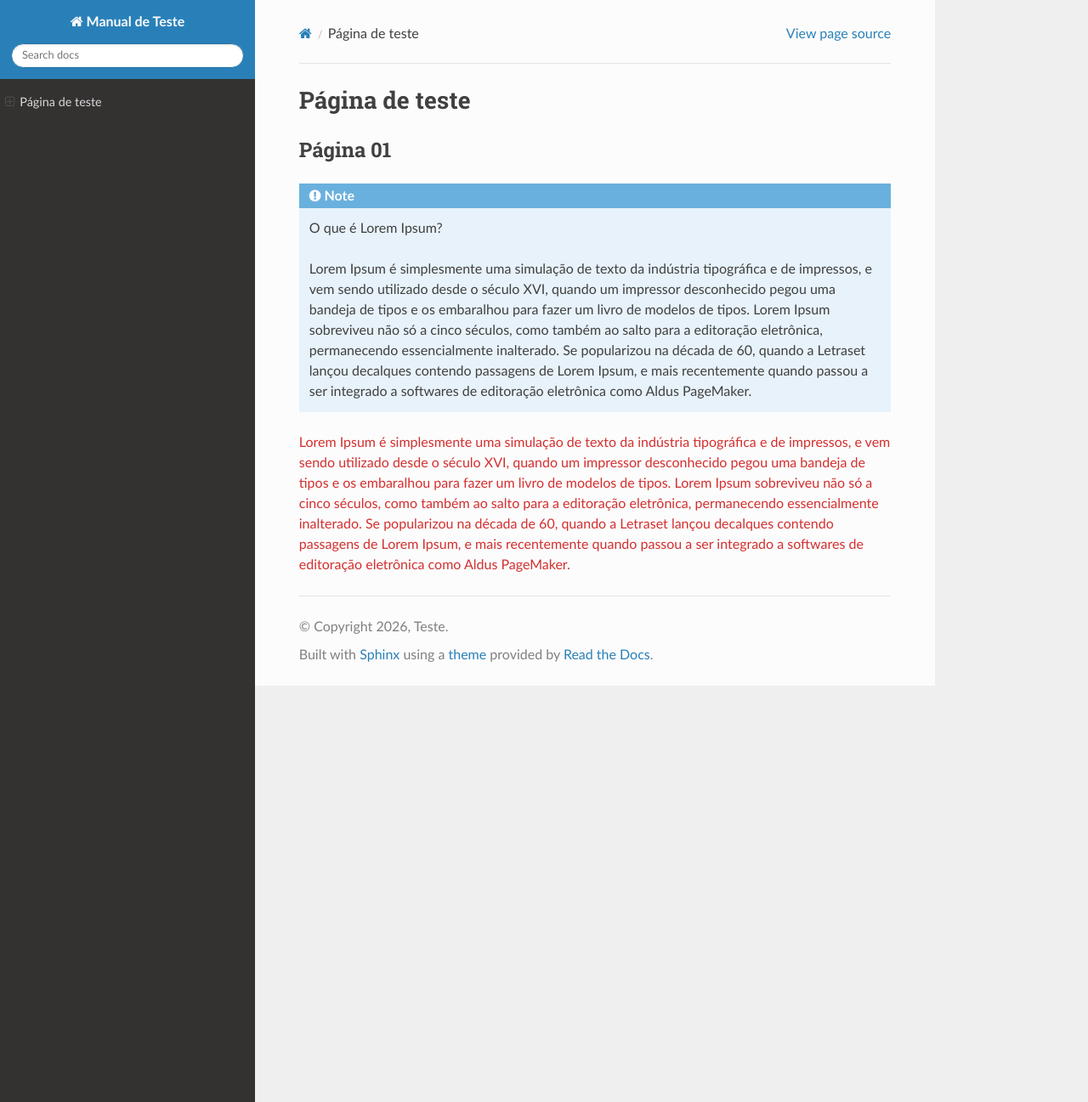
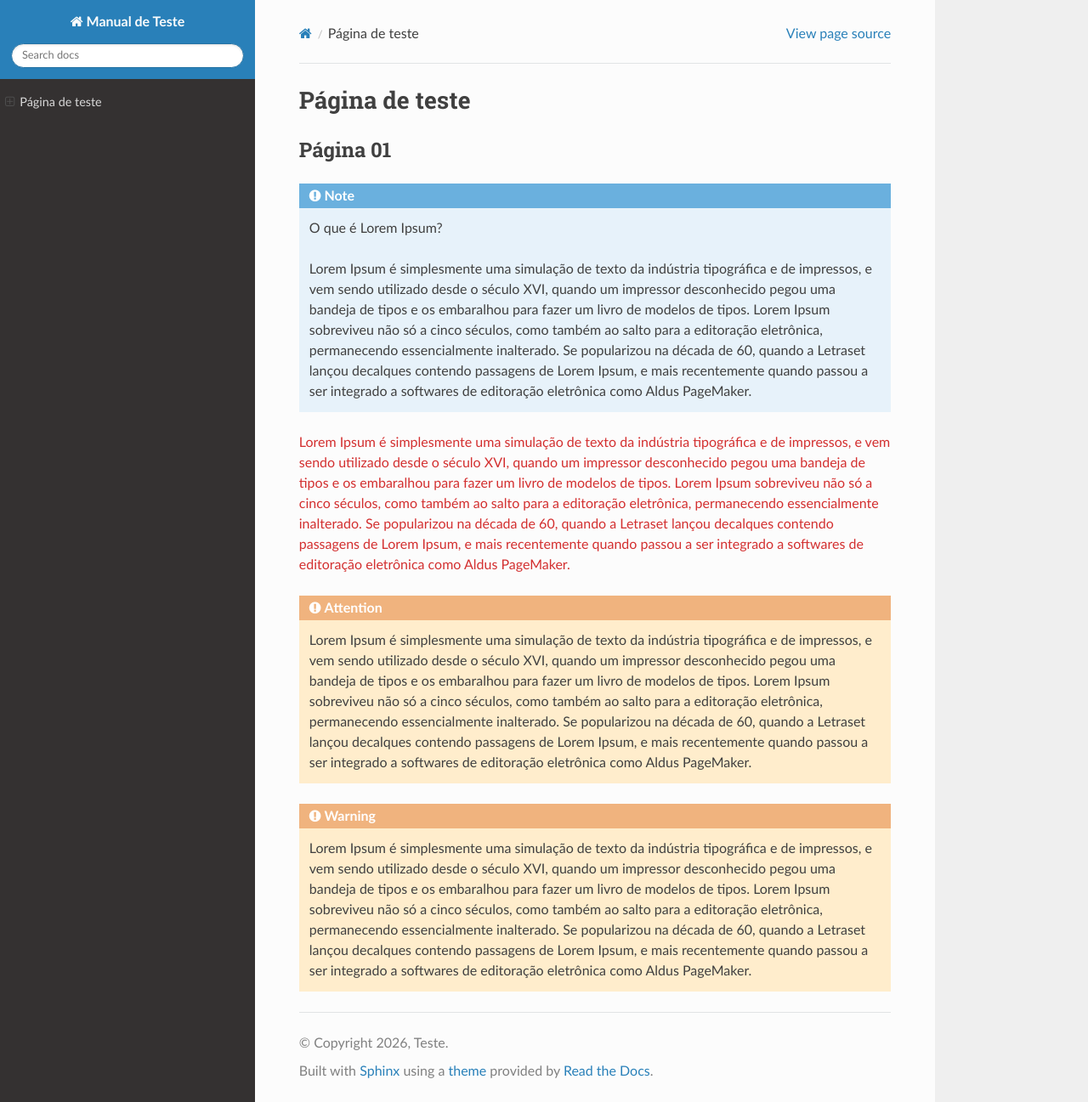
Before and after one commit to gibranSodre20/Manual-de-teste, a Sphinx documentation site: the page built from docs/source/index.rst, in a window 1280 px wide and 1297 px high. Shown: the whole window at 85% size. Built offline with Sphinx 7.4.7 and the Read the Docs theme 3.1.0, drawn with Linux system fonts in a browser that asks for light colours.

Commit message:
Update index.rst

```diff
--- a/docs/source/index.rst
+++ b/docs/source/index.rst
@@ -11,3 +11,11 @@ Página 01
    Lorem Ipsum é simplesmente uma simulação de texto da indústria tipográfica e de impressos, e vem sendo utilizado desde o século XVI, quando um impressor desconhecido pegou uma bandeja de tipos e os embaralhou para fazer um livro de modelos de tipos. Lorem Ipsum sobreviveu não só a cinco séculos, como também ao salto para a editoração eletrônica, permanecendo essencialmente inalterado. Se popularizou na década de 60, quando a Letraset lançou decalques contendo passagens de Lorem Ipsum, e mais recentemente quando passou a ser integrado a softwares de editoração eletrônica como Aldus PageMaker.
 
 :alterar-texto:`Lorem Ipsum é simplesmente uma simulação de texto da indústria tipográfica e de impressos, e vem sendo utilizado desde o século XVI, quando um impressor desconhecido pegou uma bandeja de tipos e os embaralhou para fazer um livro de modelos de tipos. Lorem Ipsum sobreviveu não só a cinco séculos, como também ao salto para a editoração eletrônica, permanecendo essencialmente inalterado. Se popularizou na década de 60, quando a Letraset lançou decalques contendo passagens de Lorem Ipsum, e mais recentemente quando passou a ser integrado a softwares de editoração eletrônica como Aldus PageMaker.`
+
+.. attention::
+
+   Lorem Ipsum é simplesmente uma simulação de texto da indústria tipográfica e de impressos, e vem sendo utilizado desde o século XVI, quando um impressor desconhecido pegou uma bandeja de tipos e os embaralhou para fazer um livro de modelos de tipos. Lorem Ipsum sobreviveu não só a cinco séculos, como também ao salto para a editoração eletrônica, permanecendo essencialmente inalterado. Se popularizou na década de 60, quando a Letraset lançou decalques contendo passagens de Lorem Ipsum, e mais recentemente quando passou a ser integrado a softwares de editoração eletrônica como Aldus PageMaker.
+
+.. warning::
+
+   Lorem Ipsum é simplesmente uma simulação de texto da indústria tipográfica e de impressos, e vem sendo utilizado desde o século XVI, quando um impressor desconhecido pegou uma bandeja de tipos e os embaralhou para fazer um livro de modelos de tipos. Lorem Ipsum sobreviveu não só a cinco séculos, como também ao salto para a editoração eletrônica, permanecendo essencialmente inalterado. Se popularizou na década de 60, quando a Letraset lançou decalques contendo passagens de Lorem Ipsum, e mais recentemente quando passou a ser integrado a softwares de editoração eletrônica como Aldus PageMaker.
```
